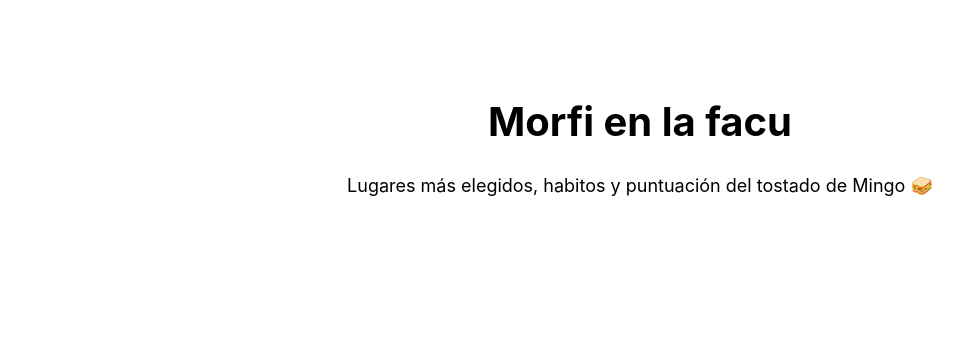
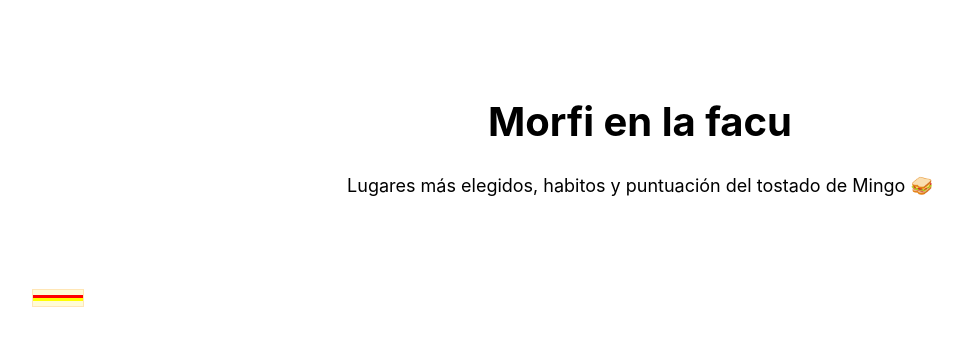
Before and after one commit to emi-verdun/vd_proyecto2, a Svelte app: page / in a window 1280 px wide. Shown: the top 346 px of the page, without its empty margins (0-963 px from the left). Built offline with nearby package versions, Linux system fonts and the light colour scheme.

Commit message:
made a sanguche

```diff
--- a/src/App.svelte
+++ b/src/App.svelte
@@ -6,7 +6,7 @@
   let datos_morfi = []
 
   /* 1. Escala par lugar de comida */
-  /*let colorLugar = d3.scaleOrdinal()
+  let colorLugar = d3.scaleOrdinal()
     .domain(["Mingo", "Fud", "Green Bites", "El Rincón", "Havana", "Traigo de casa"])
     .range(["#ff8c8c", "#ff814a", "#458330", "#71372a", "#ffc700", "#ff2f48"])
 
@@ -43,29 +43,56 @@
 
 
   <!-- Conedor de las entidades -->
-  <!--<div class="container"> -->
+  <div class="container">
     <!-- Iteramos la data para visualizar c/ entidad -->
-    <!--{#each deportistas as dep}
-      <div class="person-container">
-        <div class="medal"
-          style="background-color: {colorMedalla(dep.medalla)}"
-          ></div>
-        <div
-          class="person"
-          style="border-width: {grosor(dep.edad)}px;
-        background-color:{colorGenero(dep.genero)};
-        width: {2 * radioAltura(dep.altura)}px;
-        height: {2 * radioAltura(dep.altura)}px;
-        border-color: {colorContinentes(dep.continente)}"
-        ></div>
-        <p class="name">
-          <b>{dep.nombre}</b>
-          <br />
-          {dep.continente}
-        </p>
+    <!--{#each datos_morfi as sangu}-->
+      <div class="comida-container">
+
+        <div class="sanguches">
+
+          <!--{#if sangu.cantDias >= 1}-->
+
+              <div class="pan"
+                style="background-color: #fffbd6;
+                width: 50px;
+                height: 16px;
+                display: flex;
+                justify-content:center;
+                align-items: center;
+                border-style: solid;
+                border-width: 1px;
+                border-color: #ffe6b6"
+              >
+                <div class="relleno">
+                  <div class="fill_1"
+                    style="background-color: red;
+                    height: 3px;
+                    width: 50px;"
+                  ></div>
+                  <div class="fill_2"
+                    style="background-color: yellow;
+                    height: 3px;
+                    width: 50px;"
+                  ></div>
+                </div>
+
+              </div>
+
+
+        </div>
+
+        <!--<div class="plato">
+        </div>
+
+        <div class="cafe">
+        </div>
+
+        <div class="servicio">
+        </div>-->
+
       </div>
-    {/each}
-  </div> -->
+    <!--{/each}-->
+  </div>
 </main>
 
 <style>
```
